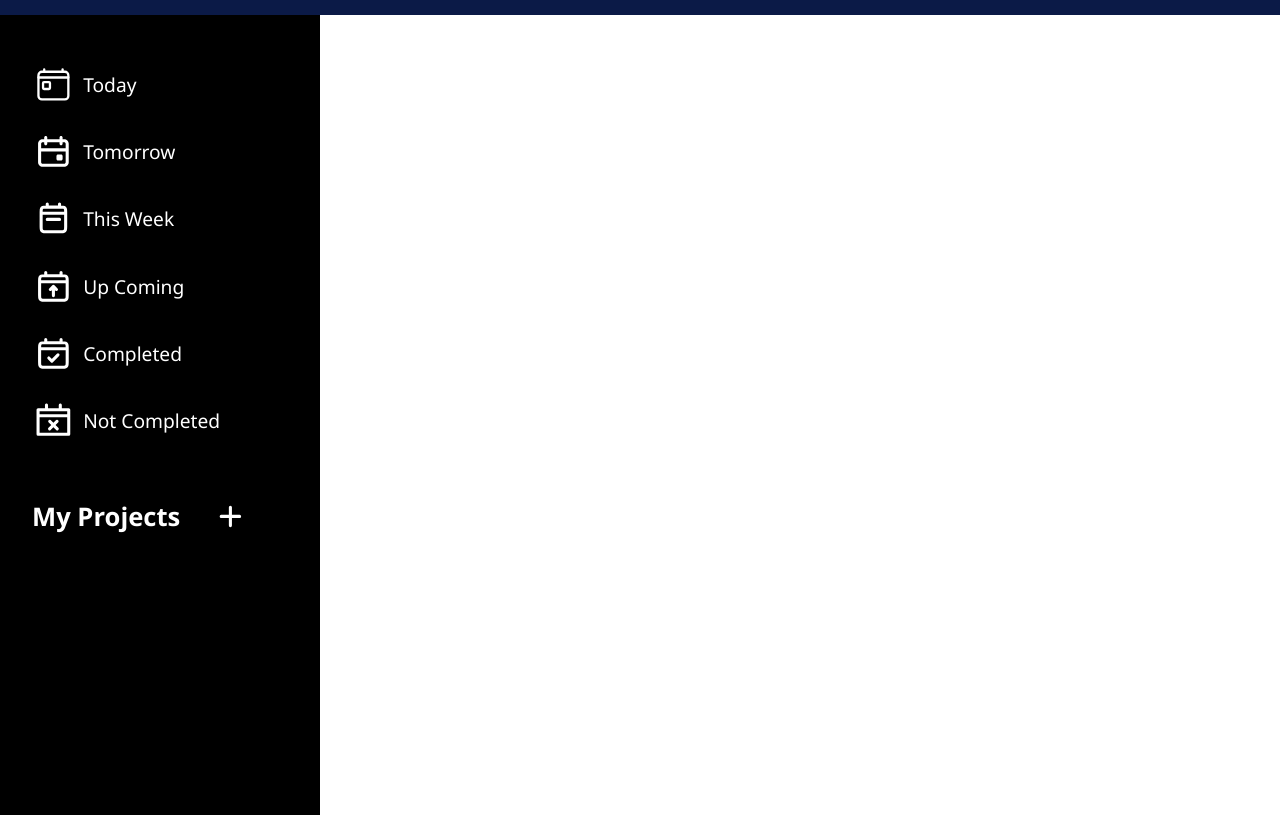
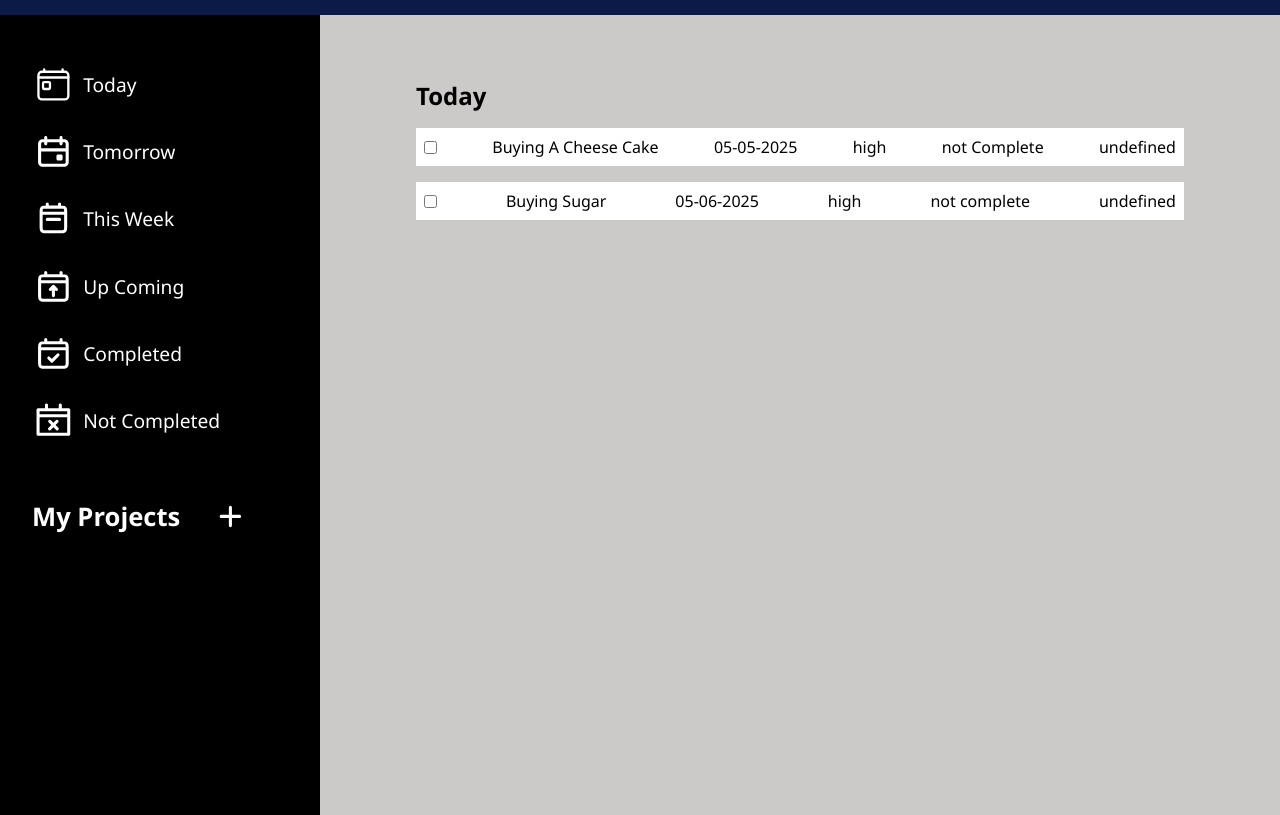
Before and after one commit to BenerdAndrian/toDoList, a website built with webpack: page src/template.html in a window 1280 px wide. Both pictures are taken after a click on the item "Today". Shown: the part 65-880 px from the top of the page. Built offline with nearby package versions, Linux system fonts and the light colour scheme.

Commit message:
adding new modules to work on DOM manipulation name DOM.js, taking out localStorage in varible Projects and create todayDOMContent to proccess today part

```diff
--- a/src/DOM.js
+++ b/src/DOM.js
@@ -0,0 +1,35 @@
+const Projects=JSON.parse(localStorage.getItem("projects"));
+
+const content=document.getElementById("content");
+function todayDOMContent(){
+    console.log(Projects[0])
+
+     const today=document.querySelector(".today");
+     today.addEventListener("click",()=>{
+     content.innerHTML=``
+     const h2=document.createElement("h2");
+     const ul=document.createElement("ul");
+     ul.setAttribute("class","taskListGroup")
+     h2.innerText=today.textContent;
+     ul.appendChild(h2)
+     Projects[0].taskArray.forEach(task=>{
+        const li=document.createElement("li");
+        li.setAttribute("class","task")
+        li.innerHTML=`
+                      <input type="checkbox" name="status" >
+                      <p>${task.title}</p>
+                      <p>${task.date}</p>
+                      <p>${task.priority}</p>
+                      <p>${task.status}</p>
+                      <p>${task.Notes}</p>
+
+        `
+
+        ul.appendChild(li)
+     })
+     content.appendChild(ul);
+
+   })
+}
+
+export {todayDOMContent}
--- a/src/index.js
+++ b/src/index.js
@@ -1,6 +1,8 @@
 import projects from "./project.js"
 import { createProject,addTaskToProject,deleteProject,adjustProject } from "./project.js"
 import { taskCreate,taskDelete,taskAdjust } from "./tasks.js"
+import { todayDOMContent } from "./DOM.js"
 import "./styles.css"
 createProject("03","go to Church","03-03-2025","");
 addTaskToProject("03","get to bed early","03-02-2025","high","","not complete")
+todayDOMContent();
--- a/src/styles.css
+++ b/src/styles.css
@@ -2,7 +2,8 @@
     --header-color:rgb(11, 26, 71);
     --font-color:rgb(240, 237, 237);
     --sidebar-color:black;
-    --main-color:rgb(233, 233, 233);
+    --main-color:rgb(204, 201, 201);
+    --task-color:white;
 }
 *{
     box-sizing:border-box;
@@ -38,10 +39,9 @@ main{
 }
 #sidebar{
     grid-column:1/2;
-    grid-row:1/3;
     background-color:var(--sidebar-color);
     color:white;
-    height:100vh;
+    height:100%;
     min-width:15rem;
 }
 #sidebar .listItem{
@@ -84,10 +84,33 @@ li{
 }
 #content{
     grid-column:2/3;
-    background-color:var(--main-color)
+    background-color:var(--main-color);
+    min-height:100vh;
+    height:100%;
 }
 svg{
     width:2rem;
     height:2rem;
     margin-right:0.7rem;
 }
+#content ul.taskListGroup{
+    display:flex;
+    flex-direction:column;
+    width:80%;
+    margin-top:4rem;
+    margin-left:6rem;
+}
+ul.taskListGroup li{
+    background-color:var(--task-color);
+    color:black;
+    padding:0.5rem;
+    width:100%;
+    margin-bottom:1rem;
+    display:flex;
+    justify-content: space-between;
+    align-items:center;
+}
+ul.taskListGroup h2{
+    margin-bottom:1rem;
+
+}
--- a/src/template.html
+++ b/src/template.html
@@ -12,12 +12,12 @@
      <main>
         <div id="sidebar">
             <ul class="listItem">
-                <li><svg viewBox="0 0 512 512" xmlns="http://www.w3.org/2000/svg" fill="#ffffff"><g id="SVGRepo_bgCarrier" stroke-width="0"></g><g id="SVGRepo_tracerCarrier" stroke-linecap="round" stroke-linejoin="round"></g><g id="SVGRepo_iconCarrier"><rect fill="none" stroke="#ffffff" stroke-linejoin="round" stroke-width="32" x="48" y="80" width="416" height="384" rx="48"></rect><line fill="none" stroke="#ffffff" stroke-linejoin="round" stroke-width="32" stroke-linecap="round" x1="128" y1="48" x2="128" y2="80"></line><line fill="none" stroke="#ffffff" stroke-linejoin="round" stroke-width="32" stroke-linecap="round" x1="384" y1="48" x2="384" y2="80"></line><rect fill="none" stroke="#ffffff" stroke-linejoin="round" stroke-width="32" stroke-linecap="round" x="112" y="224" width="96" height="96" rx="13"></rect><line fill="none" stroke="#ffffff" stroke-linejoin="round" stroke-width="32" stroke-linecap="round" x1="464" y1="160" x2="48" y2="160"></line></g></svg>Today</li>
-                <li><svg fill="#ffffff" viewBox="0 0 24 24" xmlns="http://www.w3.org/2000/svg"><g id="SVGRepo_bgCarrier" stroke-width="0"></g><g id="SVGRepo_tracerCarrier" stroke-linecap="round" stroke-linejoin="round"></g><g id="SVGRepo_iconCarrier"> <path fill-rule="evenodd" d="M17,2 C17.5522847,2 18,2.44771525 18,3 L18,4 L19,4 C20.6568542,4 22,5.34314575 22,7 L22,19 C22,20.6568542 20.6568542,22 19,22 L5,22 C3.34314575,22 2,20.6568542 2,19 L2,7 C2,5.34314575 3.34314575,4 5,4 L6,4 L6,3 C6,2.44771525 6.44771525,2 7,2 C7.55228475,2 8,2.44771525 8,3 L8,4 L16,4 L16,3 C16,2.44771525 16.4477153,2 17,2 Z M20,12 L4,12 L4,19 C4,19.5522847 4.44771525,20 5,20 L19,20 C19.5522847,20 20,19.5522847 20,19 L20,12 Z M17,14 C17.5522847,14 18,14.4477153 18,15 L18,17 C18,17.5522847 17.5522847,18 17,18 L15,18 C14.4477153,18 14,17.5522847 14,17 L14,15 C14,14.4477153 14.4477153,14 15,14 L17,14 Z M6,6 L5,6 C4.44771525,6 4,6.44771525 4,7 L4,10 L20,10 L20,7 C20,6.44771525 19.5522847,6 19,6 L18,6 L18,7 C18,7.55228475 17.5522847,8 17,8 C16.4477153,8 16,7.55228475 16,7 L16,6 L8,6 L8,7 C8,7.55228475 7.55228475,8 7,8 C6.44771525,8 6,7.55228475 6,7 L6,6 Z"></path> </g></svg>Tomorrow</li>
-                <li><svg viewBox="0 0 24 24" fill="none" xmlns="http://www.w3.org/2000/svg"><g id="SVGRepo_bgCarrier" stroke-width="0"></g><g id="SVGRepo_tracerCarrier" stroke-linecap="round" stroke-linejoin="round"></g><g id="SVGRepo_iconCarrier"> <g id="Calendar / Calendar_Week"> <path id="Vector" d="M4 8H20M4 8V16.8002C4 17.9203 4 18.4801 4.21799 18.9079C4.40973 19.2842 4.71547 19.5905 5.0918 19.7822C5.5192 20 6.07899 20 7.19691 20H16.8031C17.921 20 18.48 20 18.9074 19.7822C19.2837 19.5905 19.5905 19.2842 19.7822 18.9079C20 18.4805 20 17.9215 20 16.8036V8M4 8V7.2002C4 6.08009 4 5.51962 4.21799 5.0918C4.40973 4.71547 4.71547 4.40973 5.0918 4.21799C5.51962 4 6.08009 4 7.2002 4H8M20 8V7.19691C20 6.07899 20 5.5192 19.7822 5.0918C19.5905 4.71547 19.2837 4.40973 18.9074 4.21799C18.4796 4 17.9203 4 16.8002 4H16M8 4H16M8 4V2M16 4V2M16 12H8" stroke="#ffffff" stroke-width="2" stroke-linecap="round" stroke-linejoin="round"></path> </g> </g></svg>This Week</li>
-                <li><svg viewBox="0 0 24 24" fill="none" xmlns="http://www.w3.org/2000/svg"><g id="SVGRepo_bgCarrier" stroke-width="0"></g><g id="SVGRepo_tracerCarrier" stroke-linecap="round" stroke-linejoin="round"></g><g id="SVGRepo_iconCarrier"> <path d="M3 9H21M7 3V5M17 3V5M10 14L12 12M12 12L14 14M12 12V18M6.2 21H17.8C18.9201 21 19.4802 21 19.908 20.782C20.2843 20.5903 20.5903 20.2843 20.782 19.908C21 19.4802 21 18.9201 21 17.8V8.2C21 7.07989 21 6.51984 20.782 6.09202C20.5903 5.71569 20.2843 5.40973 19.908 5.21799C19.4802 5 18.9201 5 17.8 5H6.2C5.0799 5 4.51984 5 4.09202 5.21799C3.71569 5.40973 3.40973 5.71569 3.21799 6.09202C3 6.51984 3 7.07989 3 8.2V17.8C3 18.9201 3 19.4802 3.21799 19.908C3.40973 20.2843 3.71569 20.5903 4.09202 20.782C4.51984 21 5.07989 21 6.2 21Z" stroke="#ffffff" stroke-width="2" stroke-linecap="round" stroke-linejoin="round"></path> </g></svg>Up Coming</li>
-                <li><svg viewBox="0 0 24 24" fill="none" xmlns="http://www.w3.org/2000/svg"><g id="SVGRepo_bgCarrier" stroke-width="0"></g><g id="SVGRepo_tracerCarrier" stroke-linecap="round" stroke-linejoin="round"></g><g id="SVGRepo_iconCarrier"> <path d="M3 9H21M9 15L11 17L15 13M7 3V5M17 3V5M6.2 21H17.8C18.9201 21 19.4802 21 19.908 20.782C20.2843 20.5903 20.5903 20.2843 20.782 19.908C21 19.4802 21 18.9201 21 17.8V8.2C21 7.07989 21 6.51984 20.782 6.09202C20.5903 5.71569 20.2843 5.40973 19.908 5.21799C19.4802 5 18.9201 5 17.8 5H6.2C5.0799 5 4.51984 5 4.09202 5.21799C3.71569 5.40973 3.40973 5.71569 3.21799 6.09202C3 6.51984 3 7.07989 3 8.2V17.8C3 18.9201 3 19.4802 3.21799 19.908C3.40973 20.2843 3.71569 20.5903 4.09202 20.782C4.51984 21 5.07989 21 6.2 21Z" stroke="#ffffff" stroke-width="2" stroke-linecap="round" stroke-linejoin="round"></path> </g></svg>Completed</li>
-                <li><svg viewBox="0 0 48 48" xmlns="http://www.w3.org/2000/svg" fill="#ffffff"><g id="SVGRepo_bgCarrier" stroke-width="0"></g><g id="SVGRepo_tracerCarrier" stroke-linecap="round" stroke-linejoin="round"></g><g id="SVGRepo_iconCarrier"> <title>calendar-event-busy</title> <g id="Layer_2" data-name="Layer 2"> <g id="invisible_box" data-name="invisible box"> <rect width="48" height="48" fill="none"></rect> </g> <g id="icons_Q2" data-name="icons Q2"> <path d="M26.8,30l3.6-3.6a2,2,0,0,0-2.8-2.8L24,27.2l-3.6-3.6a2,2,0,0,0-2.8,2.8L21.2,30l-3.6,3.6a1.9,1.9,0,0,0,0,2.8,1.9,1.9,0,0,0,2.8,0L24,32.8l3.6,3.6a1.9,1.9,0,0,0,2.8,0,1.9,1.9,0,0,0,0-2.8Zm0,0,3.6-3.6a2,2,0,0,0-2.8-2.8L24,27.2l-3.6-3.6a2,2,0,0,0-2.8,2.8L21.2,30l-3.6,3.6a1.9,1.9,0,0,0,0,2.8,1.9,1.9,0,0,0,2.8,0L24,32.8l3.6,3.6a1.9,1.9,0,0,0,2.8,0,1.9,1.9,0,0,0,0-2.8Z"></path> <path d="M44,8H35V4.1A2.1,2.1,0,0,0,33.3,2,2,2,0,0,0,31,4V8H17V4.1A2.1,2.1,0,0,0,15.3,2,2,2,0,0,0,13,4V8H4a2,2,0,0,0-2,2V42a2,2,0,0,0,2,2H44a2,2,0,0,0,2-2V10A2,2,0,0,0,44,8ZM42,40H6V20H42Zm0-24H6V12H42Z"></path> </g> </g> </g></svg>Not Completed</li>
+                <li class="today"><svg viewBox="0 0 512 512" xmlns="http://www.w3.org/2000/svg" fill="#ffffff"><g id="SVGRepo_bgCarrier" stroke-width="0"></g><g id="SVGRepo_tracerCarrier" stroke-linecap="round" stroke-linejoin="round"></g><g id="SVGRepo_iconCarrier"><rect fill="none" stroke="#ffffff" stroke-linejoin="round" stroke-width="32" x="48" y="80" width="416" height="384" rx="48"></rect><line fill="none" stroke="#ffffff" stroke-linejoin="round" stroke-width="32" stroke-linecap="round" x1="128" y1="48" x2="128" y2="80"></line><line fill="none" stroke="#ffffff" stroke-linejoin="round" stroke-width="32" stroke-linecap="round" x1="384" y1="48" x2="384" y2="80"></line><rect fill="none" stroke="#ffffff" stroke-linejoin="round" stroke-width="32" stroke-linecap="round" x="112" y="224" width="96" height="96" rx="13"></rect><line fill="none" stroke="#ffffff" stroke-linejoin="round" stroke-width="32" stroke-linecap="round" x1="464" y1="160" x2="48" y2="160"></line></g></svg>Today</li>
+                <li class="tomorrow"><svg fill="#ffffff" viewBox="0 0 24 24" xmlns="http://www.w3.org/2000/svg"><g id="SVGRepo_bgCarrier" stroke-width="0"></g><g id="SVGRepo_tracerCarrier" stroke-linecap="round" stroke-linejoin="round"></g><g id="SVGRepo_iconCarrier"> <path fill-rule="evenodd" d="M17,2 C17.5522847,2 18,2.44771525 18,3 L18,4 L19,4 C20.6568542,4 22,5.34314575 22,7 L22,19 C22,20.6568542 20.6568542,22 19,22 L5,22 C3.34314575,22 2,20.6568542 2,19 L2,7 C2,5.34314575 3.34314575,4 5,4 L6,4 L6,3 C6,2.44771525 6.44771525,2 7,2 C7.55228475,2 8,2.44771525 8,3 L8,4 L16,4 L16,3 C16,2.44771525 16.4477153,2 17,2 Z M20,12 L4,12 L4,19 C4,19.5522847 4.44771525,20 5,20 L19,20 C19.5522847,20 20,19.5522847 20,19 L20,12 Z M17,14 C17.5522847,14 18,14.4477153 18,15 L18,17 C18,17.5522847 17.5522847,18 17,18 L15,18 C14.4477153,18 14,17.5522847 14,17 L14,15 C14,14.4477153 14.4477153,14 15,14 L17,14 Z M6,6 L5,6 C4.44771525,6 4,6.44771525 4,7 L4,10 L20,10 L20,7 C20,6.44771525 19.5522847,6 19,6 L18,6 L18,7 C18,7.55228475 17.5522847,8 17,8 C16.4477153,8 16,7.55228475 16,7 L16,6 L8,6 L8,7 C8,7.55228475 7.55228475,8 7,8 C6.44771525,8 6,7.55228475 6,7 L6,6 Z"></path> </g></svg>Tomorrow</li>
+                <li class="thisWeek"><svg viewBox="0 0 24 24" fill="none" xmlns="http://www.w3.org/2000/svg"><g id="SVGRepo_bgCarrier" stroke-width="0"></g><g id="SVGRepo_tracerCarrier" stroke-linecap="round" stroke-linejoin="round"></g><g id="SVGRepo_iconCarrier"> <g id="Calendar / Calendar_Week"> <path id="Vector" d="M4 8H20M4 8V16.8002C4 17.9203 4 18.4801 4.21799 18.9079C4.40973 19.2842 4.71547 19.5905 5.0918 19.7822C5.5192 20 6.07899 20 7.19691 20H16.8031C17.921 20 18.48 20 18.9074 19.7822C19.2837 19.5905 19.5905 19.2842 19.7822 18.9079C20 18.4805 20 17.9215 20 16.8036V8M4 8V7.2002C4 6.08009 4 5.51962 4.21799 5.0918C4.40973 4.71547 4.71547 4.40973 5.0918 4.21799C5.51962 4 6.08009 4 7.2002 4H8M20 8V7.19691C20 6.07899 20 5.5192 19.7822 5.0918C19.5905 4.71547 19.2837 4.40973 18.9074 4.21799C18.4796 4 17.9203 4 16.8002 4H16M8 4H16M8 4V2M16 4V2M16 12H8" stroke="#ffffff" stroke-width="2" stroke-linecap="round" stroke-linejoin="round"></path> </g> </g></svg>This Week</li>
+                <li class="upComing"><svg viewBox="0 0 24 24" fill="none" xmlns="http://www.w3.org/2000/svg"><g id="SVGRepo_bgCarrier" stroke-width="0"></g><g id="SVGRepo_tracerCarrier" stroke-linecap="round" stroke-linejoin="round"></g><g id="SVGRepo_iconCarrier"> <path d="M3 9H21M7 3V5M17 3V5M10 14L12 12M12 12L14 14M12 12V18M6.2 21H17.8C18.9201 21 19.4802 21 19.908 20.782C20.2843 20.5903 20.5903 20.2843 20.782 19.908C21 19.4802 21 18.9201 21 17.8V8.2C21 7.07989 21 6.51984 20.782 6.09202C20.5903 5.71569 20.2843 5.40973 19.908 5.21799C19.4802 5 18.9201 5 17.8 5H6.2C5.0799 5 4.51984 5 4.09202 5.21799C3.71569 5.40973 3.40973 5.71569 3.21799 6.09202C3 6.51984 3 7.07989 3 8.2V17.8C3 18.9201 3 19.4802 3.21799 19.908C3.40973 20.2843 3.71569 20.5903 4.09202 20.782C4.51984 21 5.07989 21 6.2 21Z" stroke="#ffffff" stroke-width="2" stroke-linecap="round" stroke-linejoin="round"></path> </g></svg>Up Coming</li>
+                <li class="completed"><svg viewBox="0 0 24 24" fill="none" xmlns="http://www.w3.org/2000/svg"><g id="SVGRepo_bgCarrier" stroke-width="0"></g><g id="SVGRepo_tracerCarrier" stroke-linecap="round" stroke-linejoin="round"></g><g id="SVGRepo_iconCarrier"> <path d="M3 9H21M9 15L11 17L15 13M7 3V5M17 3V5M6.2 21H17.8C18.9201 21 19.4802 21 19.908 20.782C20.2843 20.5903 20.5903 20.2843 20.782 19.908C21 19.4802 21 18.9201 21 17.8V8.2C21 7.07989 21 6.51984 20.782 6.09202C20.5903 5.71569 20.2843 5.40973 19.908 5.21799C19.4802 5 18.9201 5 17.8 5H6.2C5.0799 5 4.51984 5 4.09202 5.21799C3.71569 5.40973 3.40973 5.71569 3.21799 6.09202C3 6.51984 3 7.07989 3 8.2V17.8C3 18.9201 3 19.4802 3.21799 19.908C3.40973 20.2843 3.71569 20.5903 4.09202 20.782C4.51984 21 5.07989 21 6.2 21Z" stroke="#ffffff" stroke-width="2" stroke-linecap="round" stroke-linejoin="round"></path> </g></svg>Completed</li>
+                <li class="notCompleted"><svg viewBox="0 0 48 48" xmlns="http://www.w3.org/2000/svg" fill="#ffffff"><g id="SVGRepo_bgCarrier" stroke-width="0"></g><g id="SVGRepo_tracerCarrier" stroke-linecap="round" stroke-linejoin="round"></g><g id="SVGRepo_iconCarrier"> <title>calendar-event-busy</title> <g id="Layer_2" data-name="Layer 2"> <g id="invisible_box" data-name="invisible box"> <rect width="48" height="48" fill="none"></rect> </g> <g id="icons_Q2" data-name="icons Q2"> <path d="M26.8,30l3.6-3.6a2,2,0,0,0-2.8-2.8L24,27.2l-3.6-3.6a2,2,0,0,0-2.8,2.8L21.2,30l-3.6,3.6a1.9,1.9,0,0,0,0,2.8,1.9,1.9,0,0,0,2.8,0L24,32.8l3.6,3.6a1.9,1.9,0,0,0,2.8,0,1.9,1.9,0,0,0,0-2.8Zm0,0,3.6-3.6a2,2,0,0,0-2.8-2.8L24,27.2l-3.6-3.6a2,2,0,0,0-2.8,2.8L21.2,30l-3.6,3.6a1.9,1.9,0,0,0,0,2.8,1.9,1.9,0,0,0,2.8,0L24,32.8l3.6,3.6a1.9,1.9,0,0,0,2.8,0,1.9,1.9,0,0,0,0-2.8Z"></path> <path d="M44,8H35V4.1A2.1,2.1,0,0,0,33.3,2,2,2,0,0,0,31,4V8H17V4.1A2.1,2.1,0,0,0,15.3,2,2,2,0,0,0,13,4V8H4a2,2,0,0,0-2,2V42a2,2,0,0,0,2,2H44a2,2,0,0,0,2-2V10A2,2,0,0,0,44,8ZM42,40H6V20H42Zm0-24H6V12H42Z"></path> </g> </g> </g></svg>Not Completed</li>
 
             </ul>
             <h2>My Projects <svg viewBox="0 0 24 24" fill="none" xmlns="http://www.w3.org/2000/svg"><g id="SVGRepo_bgCarrier" stroke-width="0"></g><g id="SVGRepo_tracerCarrier" stroke-linecap="round" stroke-linejoin="round"></g><g id="SVGRepo_iconCarrier"> <g id="Edit / Add_Plus"> <path id="Vector" d="M6 12H12M12 12H18M12 12V18M12 12V6" stroke="#ffffff" stroke-width="2" stroke-linecap="round" stroke-linejoin="round"></path> </g> </g></svg></h1>
```
